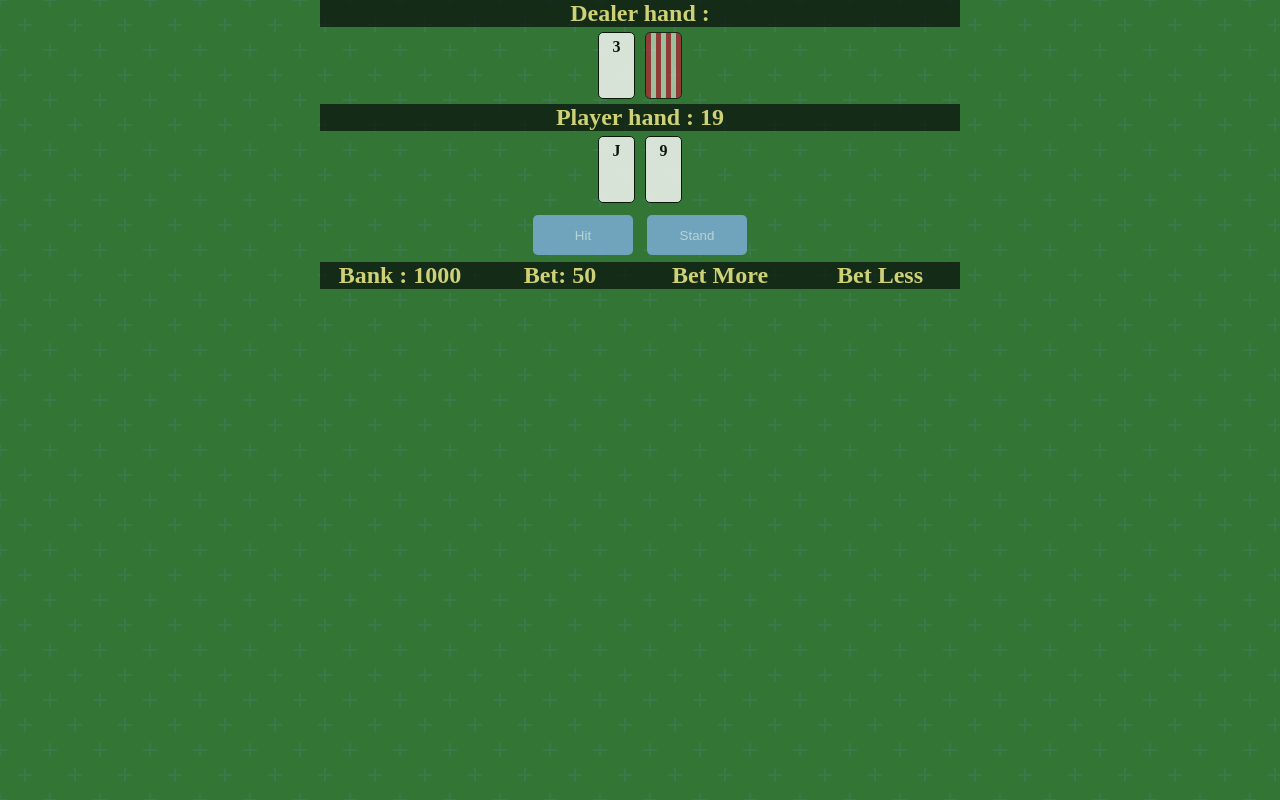
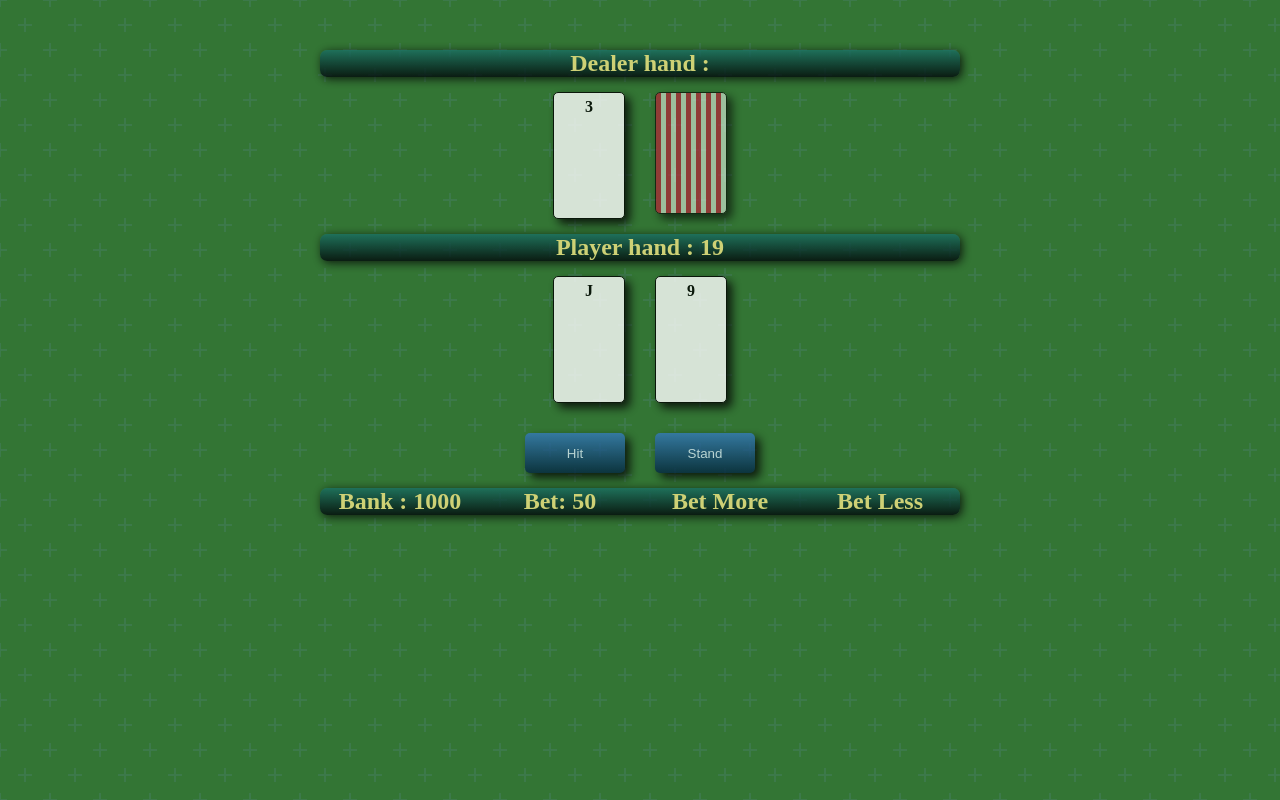
Before and after one commit to BMcdavitt/reactBlackjack, a React (Create React App) app: page / in a window 1280 px wide. Both pictures are taken after a click on the button "Deal a New Game". Built offline with nearby package versions, Linux system fonts and the light colour scheme.

Commit message:
gradients shading and sizes

```diff
--- a/src/style.css
+++ b/src/style.css
@@ -1,11 +1,12 @@
 body{
-    margin: auto;
+    margin: 50px auto;
     width: 50%;
     text-align: center;
     background-color: #337534;
     opacity: 0.8;
     background: radial-gradient(circle, transparent 20%, #337534 20%, #337534 80%, transparent 80%, transparent), radial-gradient(circle, transparent 20%, #337534 20%, #337534 80%, transparent 80%, transparent) 25px 25px, linear-gradient(#3c794a 2px, transparent 2px) 0 -1px, linear-gradient(90deg, #3c794a 2px, #337534 2px) -1px 0;
     background-size: 50px 50px, 50px 50px, 25px 25px, 25px 25px;
+
 }
 
 .hand {
@@ -15,39 +16,43 @@ body{
 
 .card {
     border: 1px solid;
-    margin: 5px;
-    width: 35px;
-    height: 60px;
+    margin: 15px;
+    width: 70px;
+    height: 120px;
     border-radius: 5px;
     background-color: #fff;
 
     font-weight: 800;
     padding-top: 5px;
+    box-shadow: 5px 5px 10px  #050505;
 }
 
 .cardBack{
     border: 1px solid;
-    margin: 5px;
-    width: 35px;
-    height: 65px;
+    margin: 15px;
+    width: 70px;
+    height: 120px;
     border-radius: 5px;
 
     background-color: #d9ebd9;
     opacity: 0.8;
     background-image: linear-gradient(to right, #c51d39, #c51d39 5px, #d9ebd9 5px, #d9ebd9 );
     background-size: 10px 100%;
+    box-shadow: 5px 5px 10px  #050505;
 
 }
 
 button {
     border-radius: 5px;
-    background-color: #7eb0df;
+    /* background-color: #7eb0df; */
+    background-image: linear-gradient(#357abb , #032541);
     color: #daecfa;
     border: none;
     min-height: 40px;
-    margin: 7px;
+    margin: 15px;
     width: 100px;
     cursor: pointer;
+    box-shadow: 5px 5px 10px  #050505;
 }
 
 .startButtons{
@@ -55,16 +60,14 @@ button {
     justify-content: center;
 }
 
-h2{
-    color: #f5e886;
-    background-color: #0d1a11;
-}
-
-.playerHandInfo, .dealerHandInfo, .playerBank {
-    background-color: #0d1a11;
+h2, .playerHandInfo, .dealerHandInfo, .playerBank {
+    background-image: linear-gradient(#1a7064 , #01070a);
+    border-radius: 7px;
     color: #f5e886;
     font-size: 24px;
     font-weight: bold;
+    box-shadow: 2px 2px 10px #050505;
+
   }
 
   .playerBank {
```
